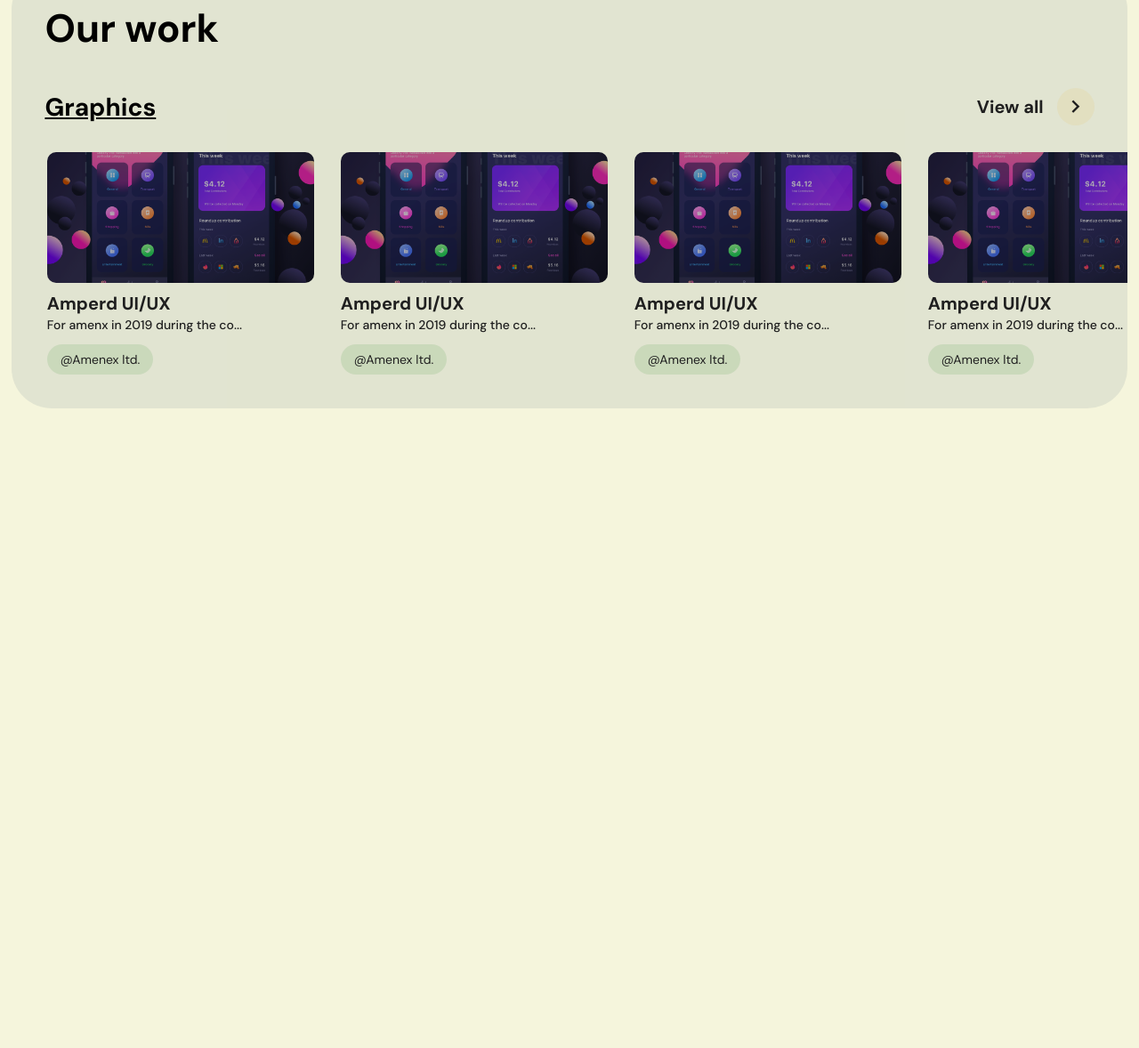
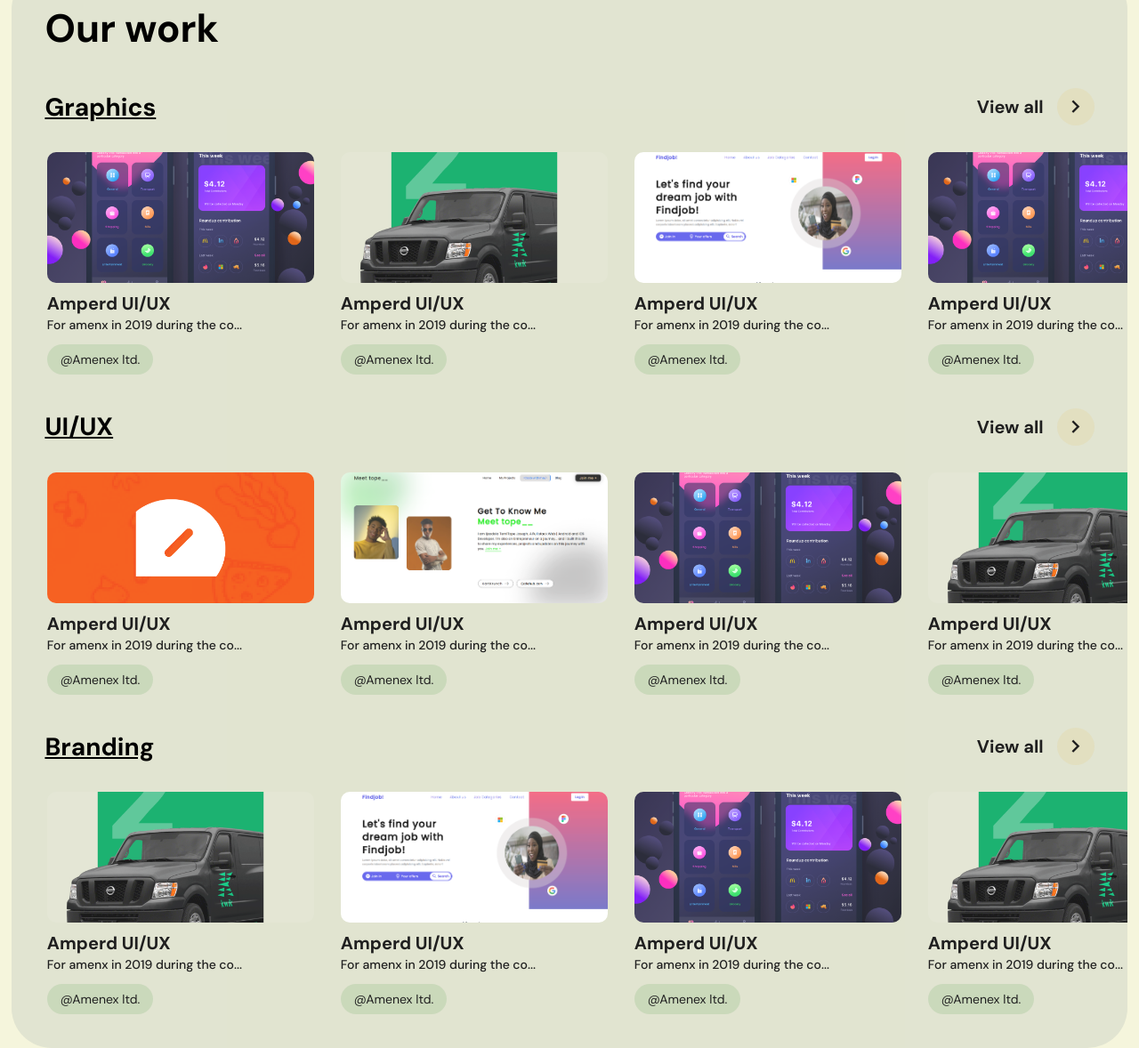
Before and after one commit to WameJoseph/THOD, a plain HTML site: page index.html in a window 1280 px wide. Shown: the part 3688-4866 px from the top of the page at 89% size. Before the commit the page ends 4147 px from the top, so only its background shows below. Drawn offline with Linux system fonts and the light colour scheme; a web font is replaced by a local one.

Commit message:
Add files via upload

```diff
--- a/index.css
+++ b/index.css
@@ -551,7 +551,7 @@ main .section5 .main .content .flex .im span{
   background-image: url(screenshot3.png);
   background-size: cover;
   background-position: center;
-  background-color: rgb(0, 0, 0, 0.3);
+  background-color: rgb(255, 255, 255, 0.1);
   background-blend-mode: overlay;
   border-radius: 10px;
 }
--- a/index.html
+++ b/index.html
@@ -144,13 +144,13 @@
                             <p class="mn2">@Amenex ltd.</p>
                         </a>
                         <a href="" class="im">
-                            <span class="img"></span>
+                            <span class="img" style="background-image: url(Vans-ok.png);"></span>
                             <p class="mn">Amperd UI/UX</p>
                             <p class="mn1">For amenx in 2019 during the co...</p>
                             <p class="mn2">@Amenex ltd.</p>
                         </a>
                         <a href="" class="im">
-                            <span class="img"></span>
+                            <span class="img" style="background-image: url(Screenshot\ \(131\).png);"></span>
                             <p class="mn">Amperd UI/UX</p>
                             <p class="mn1">For amenx in 2019 during the co...</p>
                             <p class="mn2">@Amenex ltd.</p>
@@ -168,6 +168,76 @@
                     </div>
                 </div>
             </div>
+            <div class="main">
+                <div class="g"><p>UI/UX</p> <a href=""><span>View all</span><i class="material-icons">arrow_forward_ios</i></a></div>
+                <div class="content">
+                    <div class="flex">
+                        <a href="" class="im">
+                            <span class="img" style="background-image: url(Phone\ Wallpaper\ 2.png);"></span>
+                            <p class="mn">Amperd UI/UX</p>
+                            <p class="mn1">For amenx in 2019 during the co...</p>
+                            <p class="mn2">@Amenex ltd.</p>
+                        </a>
+                        <a href="" class="im">
+                            <span class="img" style="background-image: url(Screenshot\ \(232\).png);"></span>
+                            <p class="mn">Amperd UI/UX</p>
+                            <p class="mn1">For amenx in 2019 during the co...</p>
+                            <p class="mn2">@Amenex ltd.</p>
+                        </a>
+                        <a href="" class="im">
+                            <span class="img"></span>
+                            <p class="mn">Amperd UI/UX</p>
+                            <p class="mn1">For amenx in 2019 during the co...</p>
+                            <p class="mn2">@Amenex ltd.</p>
+                        </a><a href="" class="im">
+                            <span class="img" style="background-image: url(Vans-ok.png);"></span>
+                            <p class="mn">Amperd UI/UX</p>
+                            <p class="mn1">For amenx in 2019 during the co...</p>
+                            <p class="mn2">@Amenex ltd.</p>
+                        </a><a href="" class="im">
+                            <span class="img"></span>
+                            <p class="mn">Amperd UI/UX</p>
+                            <p class="mn1">For amenx in 2019 during the co...</p>
+                            <p class="mn2">@Amenex ltd.</p>
+                        </a>
+                    </div>
+                </div>
+            </div>
+            <div class="main">
+                <div class="g"><p>Branding</p> <a href=""><span>View all</span><i class="material-icons">arrow_forward_ios</i></a></div>
+                <div class="content">
+                    <div class="flex">
+                        <a href="" class="im">
+                            <span class="img" style="background-image: url(Vans-ok.png);"></span>
+                            <p class="mn">Amperd UI/UX</p>
+                            <p class="mn1">For amenx in 2019 during the co...</p>
+                            <p class="mn2">@Amenex ltd.</p>
+                        </a>
+                        <a href="" class="im">
+                            <span class="img" style="background-image: url(Screenshot\ \(131\).png);"></span>
+                            <p class="mn">Amperd UI/UX</p>
+                            <p class="mn1">For amenx in 2019 during the co...</p>
+                            <p class="mn2">@Amenex ltd.</p>
+                        </a>
+                        <a href="" class="im">
+                            <span class="img"></span>
+                            <p class="mn">Amperd UI/UX</p>
+                            <p class="mn1">For amenx in 2019 during the co...</p>
+                            <p class="mn2">@Amenex ltd.</p>
+                        </a><a href="" class="im">
+                            <span class="img" style="background-image: url(Vans-ok.png);"></span>
+                            <p class="mn">Amperd UI/UX</p>
+                            <p class="mn1">For amenx in 2019 during the co...</p>
+                            <p class="mn2">@Amenex ltd.</p>
+                        </a><a href="" class="im">
+                            <span class="img"></span>
+                            <p class="mn">Amperd UI/UX</p>
+                            <p class="mn1">For amenx in 2019 during the co...</p>
+                            <p class="mn2">@Amenex ltd.</p>
+                        </a>
+                    </div>
+                </div>
+            </div>
         </section>
     </main>
 </body>
```
